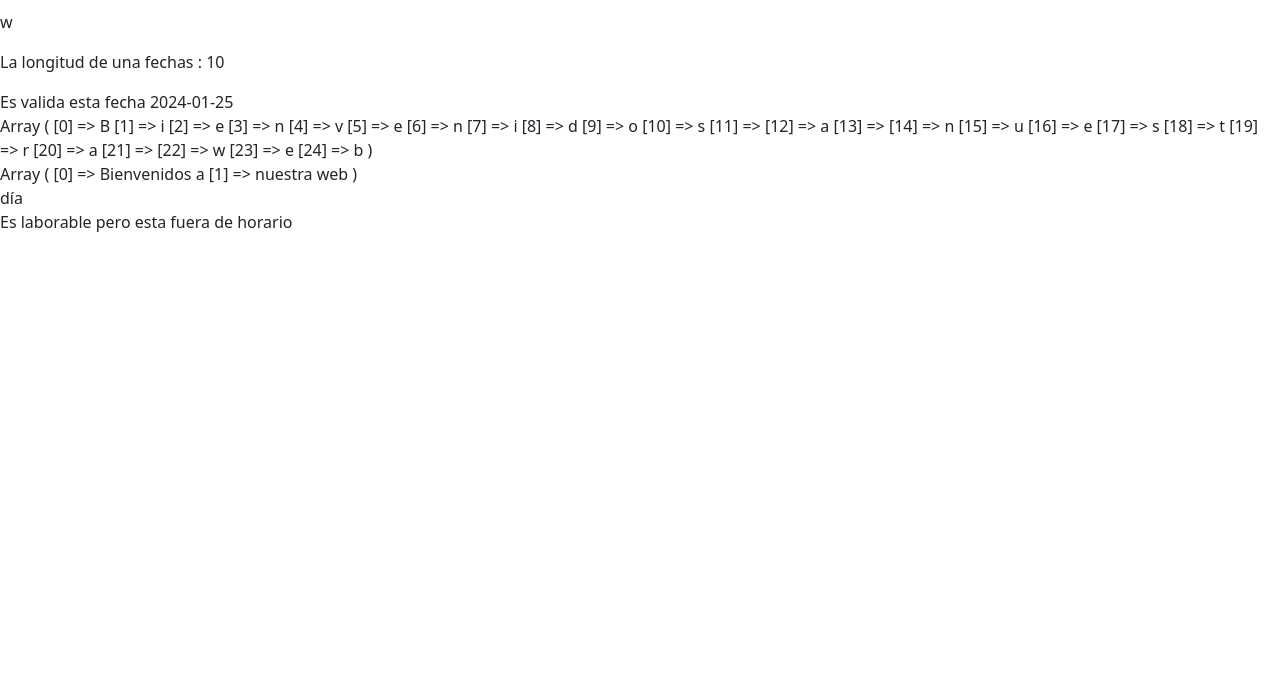
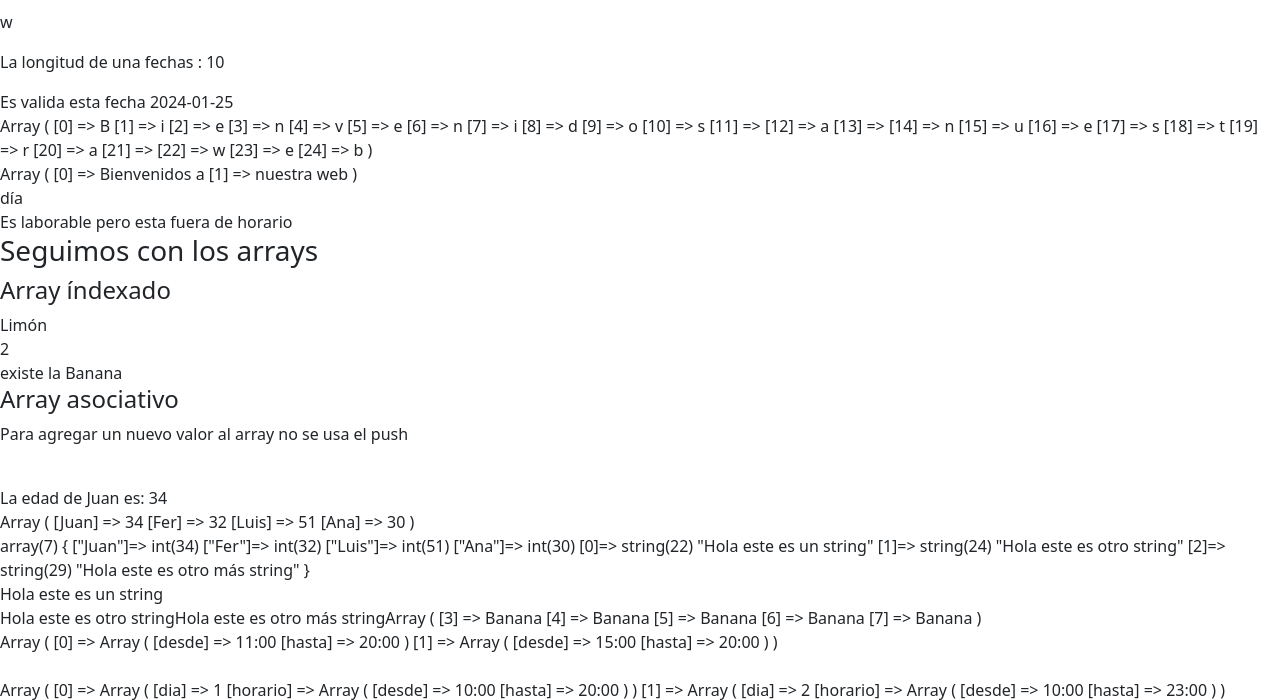
Before and after one commit to luisNavasArg/php_desde_0, a PHP site: page / in a window 1280 px wide. Shown: the part 1156-1856 px from the top of the page. Before the commit the page ends 1388 px from the top, so only its background shows below. Run offline with PHP 8.4, Linux system fonts and the light colour scheme.

Commit message:
Arrays asociativos e índexados creación del crud turnos archivo de conexion e index.php

```diff
--- a/index.php
+++ b/index.php
@@ -210,6 +210,66 @@ $g = true && false;
 $h = true and false;
 
 // var_dump($h);
+
      ?>
+   <h3>Seguimos con los arrays</h3>
+   <h4>Array índexado</h4>
+   <?php
+   $frutas=array("Limón","Frutilla","Cereza");
+   echo $frutas[0]."<br>";
+   echo array_search("Cereza",$frutas);
+   array_push($frutas,"Banana");
+   if (in_array('Banana',$frutas)) {
+      echo "<br>existe la Banana";
+   }else{
+      echo "<br>No existe la Banana";
+   }
+
+   ?>
+   <h4>Array asociativo</h4>
+   <p>Para agregar un nuevo valor al array no se usa el push</p>
+   <?php
+      $edades=array("Juan"=>34,"Fer"=>32, "Luis"=>51);
+      echo "<br> La edad de Juan es: ".$edades["Juan"]."<br>";
+      $edades["Ana"]=14;
+      $edades["Ana"]=30;
+      print_r($edades);
+      echo "<br>";
+      // var_dump($edades);
+      array_push($edades,"Hola este es un string");
+      array_push($edades,"Hola este es otro string");
+      array_push($edades,"Hola este es otro más string");
+      var_dump($edades);
+      echo "<br>";
+      echo $edades[0];
+      echo "<br>";
+      echo $edades[1];
+      echo $edades[2];
+      //parámetros desde, cant, valor
+      $a=Array_fill(3,5,"Banana");
+      print_r($a);
+      $data=array("horarios"=>[
+         "dia"=>1,
+         "horario"=>["desde"=>'10:00',"hasta"=>'20:00' ]
+      ],
+      "horariosEspeciales"=>[
+         array("fecha"=>"2023-12-24","horario"=>["desde"=>'10:00',"hasta"=>'20:00'])
+      ]
+      );
+      echo "<br>";
+      $data["horarios"]["horario"]=[array("desde"=>'11:00',"hasta"=>'20:00'),array("desde"=>'15:00',"hasta"=>'20:00')];
+      print_r($data["horarios"]["horario"]);
+      echo "<br>";
+      $data["horarios"]=[array("dia"=>1,
+      "horario"=>["desde"=>'10:00',"hasta"=>'20:00' ]),
+      array("dia"=>2,
+      "horario"=>["desde"=>'10:00',"hasta"=>'23:00' ])
+
+   ];
+   echo "<br>";
+   $data["horarios"]["horarios"]=["desde"=>'10:00',"hasta"=>'20:00',"desde"=>'8:00',"hasta"=>'20:00' ];
+   print_r($data['horarios']);
+
+   ?>
 </body>
 </html>
```
Also changed, not shown: crud_turnos/conexion.php (added, +14 -0 lines), crud_turnos/index.php (added, +18 -0 lines).
